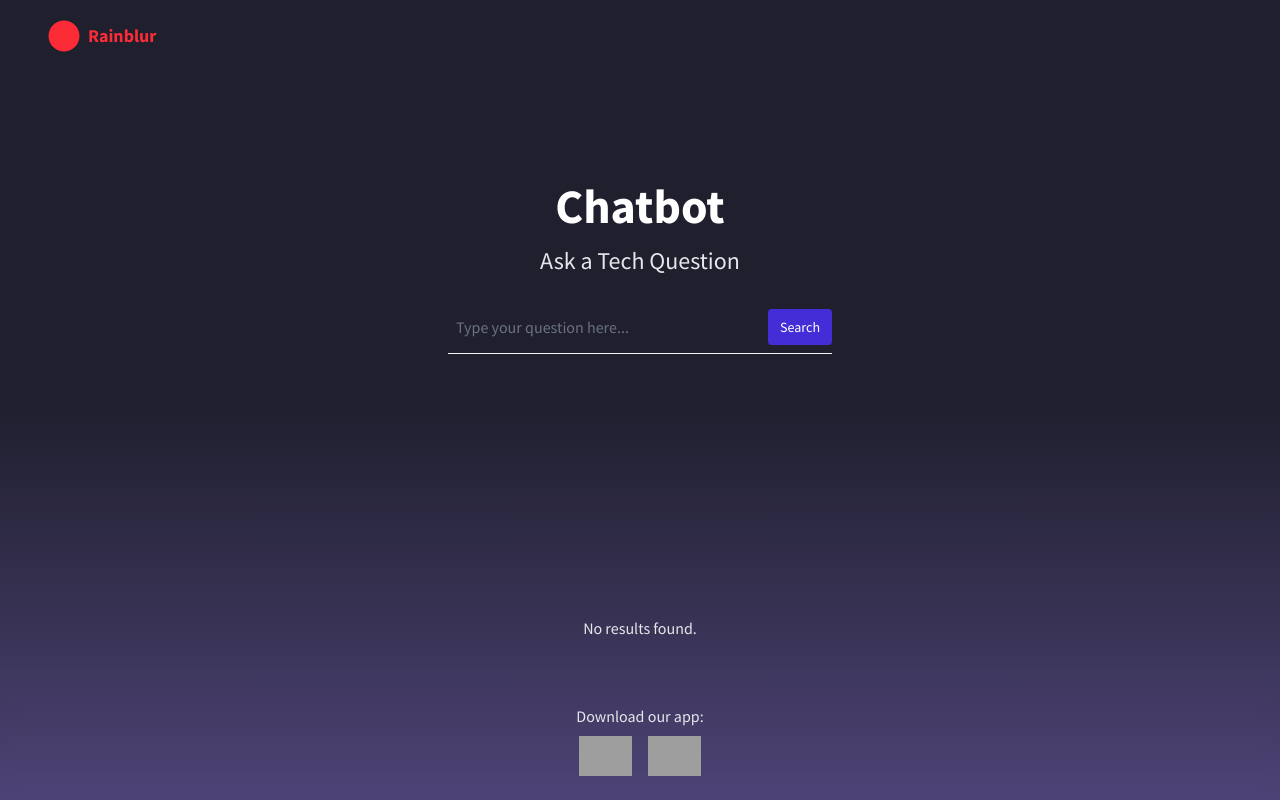
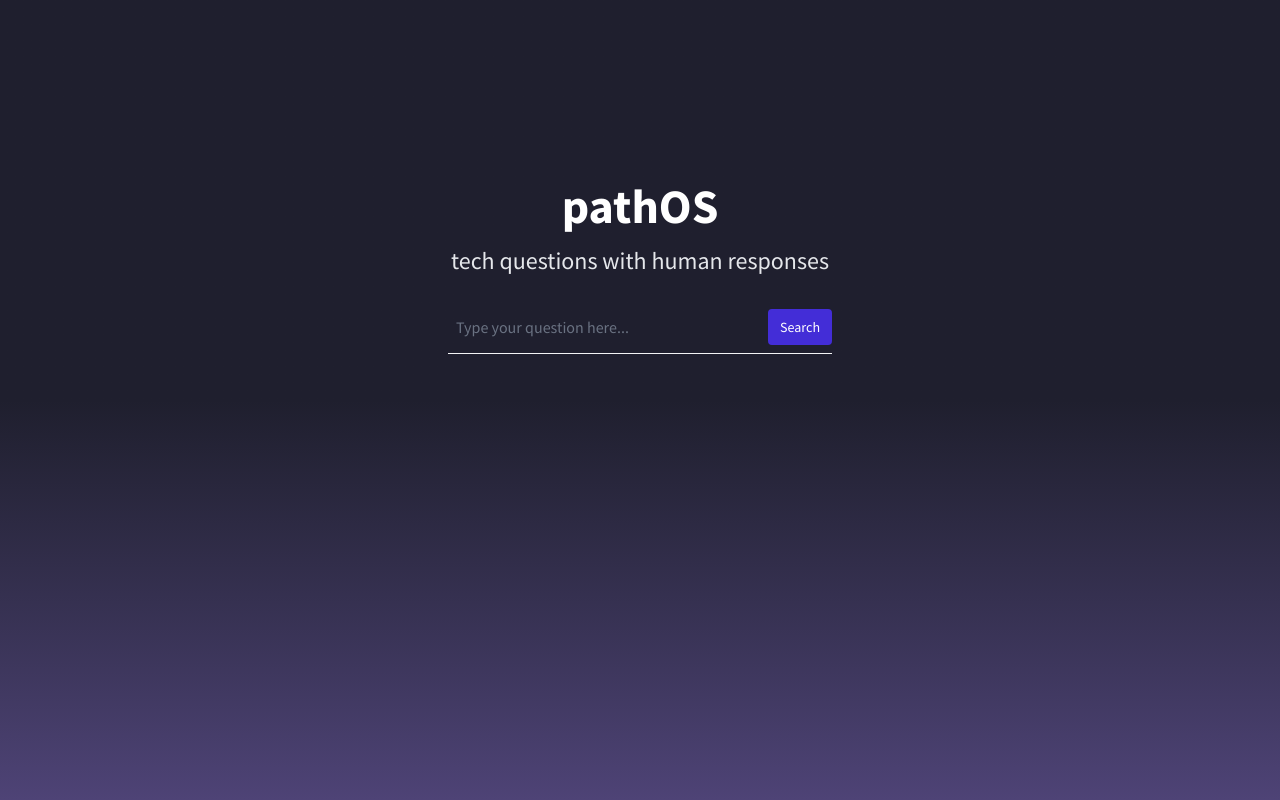
Before and after one commit to lampunited/pathos, a React (Vite) app in the folder web/: page / in a window 1280 px wide. Built offline with nearby package versions, Linux system fonts and the light colour scheme; grey boxes are pictures that could not be loaded.

Commit message:
fixed os

```diff
--- a/web/src/App.jsx
+++ b/web/src/App.jsx
@@ -51,20 +51,10 @@ function App() {
         fontFamily: "'Source Sans Pro', sans-serif",
       }}
     >
-      {/* NAVBAR */}
+      {/* NAVBAR (Rainblur logo/name removed) */}
       <nav className="w-full py-5 absolute">
-        <div className="container mx-auto px-6 md:px-12 flex items-center justify-between">
-          {/* Brand / Logo */}
-          <div className="text-lg font-bold text-gray-100">
-            <a href="#" className="flex items-center no-underline hover:no-underline">
-              {/* Example logo icon */}
-              <svg className="h-8 fill-current inline mr-2" viewBox="0 0 512 512">
-                <path d="M256,8C119,8,8,119,8,256s111,248,248,248s248-111,248-248S393,8,256,8z" />
-              </svg>
-              Rainblur
-            </a>
-          </div>
-          {/* Social Links (optional) */}
+        <div className="container mx-auto px-6 md:px-12 flex items-center justify-end">
+          {/* Optional Social Links (remove if not needed) */}
           <div className="flex items-center space-x-4">
             <a
               href="#"
@@ -93,10 +83,10 @@ function App() {
         <div className="container mx-auto px-6 md:px-12 relative z-10 flex items-center py-32 xl:py-40">
           <div className="w-full flex flex-col items-center text-center relative z-10">
             <h1 className="font-bold text-5xl text-white leading-tight mt-4">
-              Chatbot
+              pathOS
             </h1>
             <p className="text-2xl text-gray-200 leading-snug pt-2">
-              Ask a Tech Question
+              tech questions with human responses
             </p>
 
             {/* Chatbot Form */}
@@ -132,7 +122,6 @@ function App() {
 
       {/* RESULTS SECTION */}
       <div className="container mx-auto px-6 md:px-12 pb-10">
-        {/* Render results if present */}
         {results && results.length > 0 && (
           <div className="bg-white bg-opacity-90 rounded-lg shadow-xl p-6 text-gray-900">
             <h2 className="mb-4 text-xl font-semibold text-gray-900">
@@ -143,12 +132,10 @@ function App() {
                 <p>
                   <strong>Question:</strong> {result.question_text}
                 </p>
-                {/* Renders answer_text as HTML (dangerouslySetInnerHTML) */}
+                {/* Renders answer_text as HTML */}
                 <p>
                   <strong>Answer:</strong>{' '}
-                  <span
-                    dangerouslySetInnerHTML={{ __html: result.answer_text }}
-                  />
+                  <span dangerouslySetInnerHTML={{ __html: result.answer_text }} />
                 </p>
                 {/* Distance line removed */}
                 <p>
@@ -166,35 +153,7 @@ function App() {
             ))}
           </div>
         )}
-
-        {/* No results found */}
-        {results && !loading && results.length === 0 && (
-          <p className="mt-4 text-center text-gray-200">
-            No results found.
-          </p>
-        )}
       </div>
-
-      {/* FOOTER */}
-      <footer className="w-full py-6 text-center text-gray-200 bg-opacity-50 backdrop-filter backdrop-blur-sm">
-        <p>Download our app:</p>
-        <div className="flex justify-center space-x-4 mt-2">
-          <a href="#" title="Google Play">
-            <img
-              src="https://upload.wikimedia.org/wikipedia/commons/7/78/Google_Play_Store_badge_EN.svg"
-              alt="Google Play"
-              className="h-10"
-            />
-          </a>
-          <a href="#" title="App Store">
-            <img
-              src="https://upload.wikimedia.org/wikipedia/commons/a/ab/Apple-download-badge.svg"
-              alt="App Store"
-              className="h-10"
-            />
-          </a>
-        </div>
-      </footer>
     </div>
   );
 }
```
Also changed, not shown: 2 other files (tests, documents, lock files or other folders).
